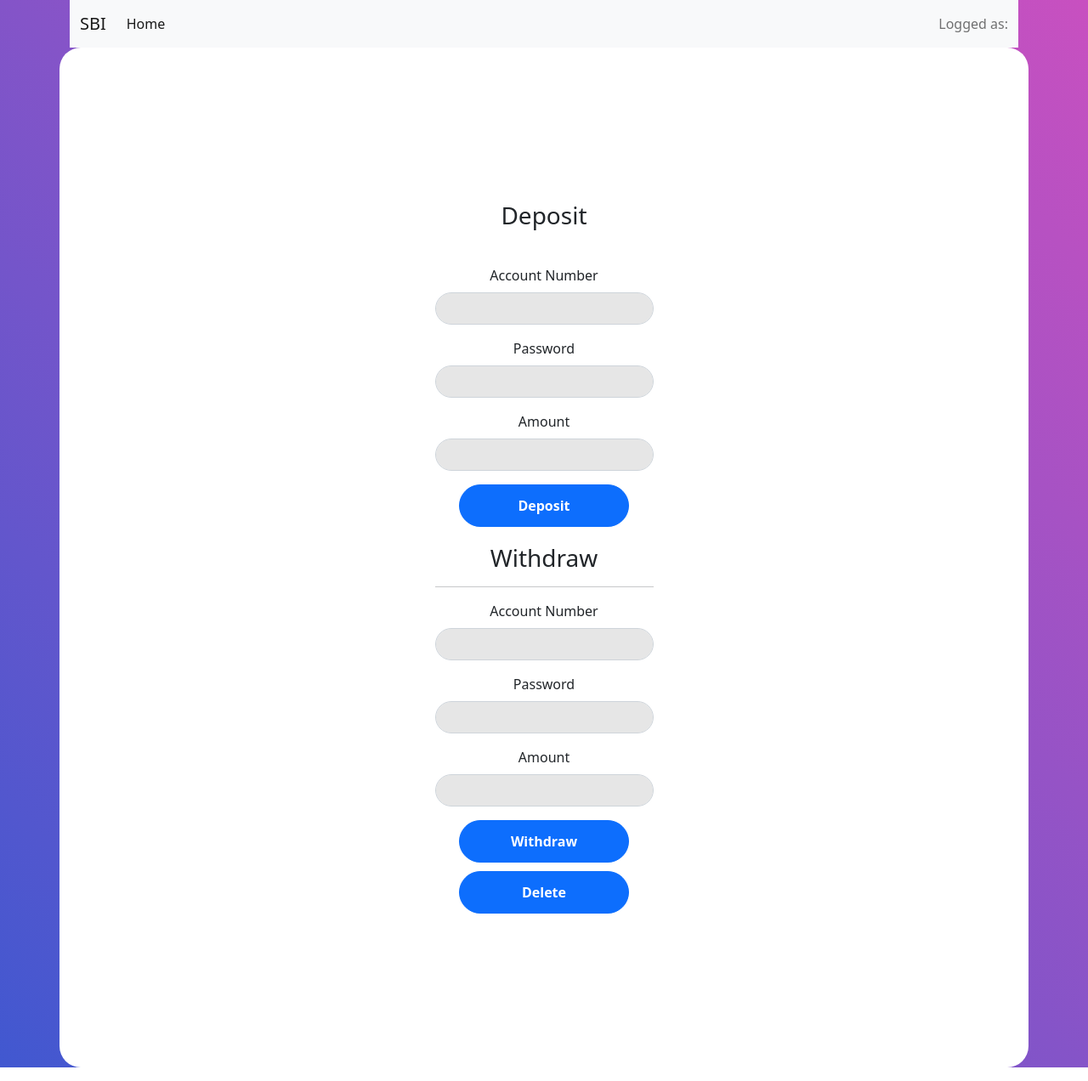
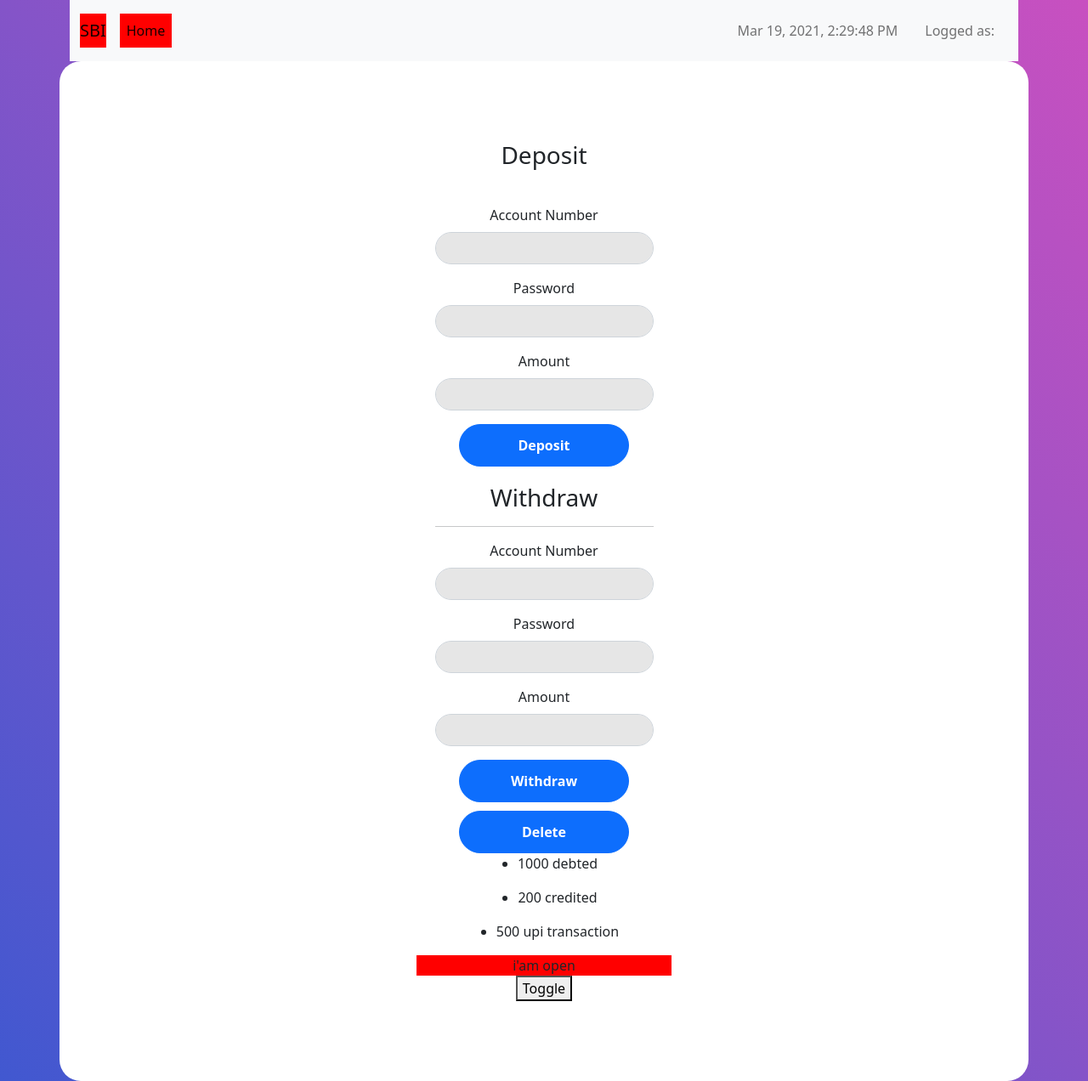
Before and after one commit to sangeethpm45/angular-project, an Angular app: page /home in a window 1280 px wide. Shown: the whole page at 85% size. Built offline with nearby package versions, Linux system fonts and the light colour scheme.

Commit message:
production ,http-server

```diff
--- /dev/null
+++ b/src/app/animationdemo/animationdemo.component.html
@@ -0,0 +1,5 @@
+<div [@openClose]='isOpen?"open":"closed"'>
+    i'am {{isOpen?"open":"closed"}}
+
+</div>
+<button (click)="toggle()">Toggle</button>
--- /dev/null
+++ b/src/app/animationdemo/animationdemo.component.ts
@@ -0,0 +1,36 @@
+import { animate, state, style, transition, trigger } from '@angular/animations';
+import { Component, OnInit } from '@angular/core';
+
+@Component({
+  selector: 'app-animationdemo',
+  templateUrl: './animationdemo.component.html',
+  styleUrls: ['./animationdemo.component.css'],
+  animations:[
+    trigger('openClose',[
+      state('open',style({
+        width:'300px',
+        backgroundColor:'red'
+
+      })),state('closed',style({
+        width:'100px',
+        backgroundColor:'green'
+      })),
+      transition('open=>closed',[
+        animate('1s')
+      ]),
+      transition('closed=>open',[
+        animate('1s')
+      ])
+    ])
+  ]
+})
+export class AnimationdemoComponent implements OnInit {
+
+  constructor() { }
+ isOpen=true
+  ngOnInit(): void {
+  }
+toggle(){
+  this.isOpen=!this.isOpen
+}
+}
--- /dev/null
+++ b/src/app/highlight.directive.ts
@@ -0,0 +1,14 @@
+import { Directive, ElementRef } from '@angular/core';
+
+@Directive({
+  selector: '[appHighlight]'
+})
+export class HighlightDirective {
+
+  constructor(private ell:ElementRef) {
+    console.log(ell);
+    ell.nativeElement.style.backgroundColor='red'
+
+  }
+
+}
--- a/src/app/homepage/homepage.component.html
+++ b/src/app/homepage/homepage.component.html
@@ -2,7 +2,7 @@
   <div>
     <nav class="navbar navbar-expand-lg navbar-light bg-light">
       <div class="container-fluid">
-        <a class="navbar-brand" href="#">SBI</a>
+        <a class="navbar-brand" appHighlight href="#">SBI</a>
         <button
           class="navbar-toggler"
           type="button"
@@ -12,15 +12,18 @@
           aria-expanded="false"
           aria-label="Toggle navigation"
         >
+
           <span class="navbar-toggler-icon"></span>
         </button>
         <div class="collapse navbar-collapse" id="navbarSupportedContent">
           <ul class="navbar-nav me-auto mb-2 mb-lg-0">
             <li class="nav-item">
-              <a class="nav-link active" aria-current="page" href="#">Home</a>
+              <a class="nav-link active" appHighlight aria-current="page" href="#">Home</a>
             </li>
           </ul>
-          <span class="navbar-text"> Logged as:{{ this.name }} </span>
+          <span class="navbar-text p-3"> {{ldate|date:"medium"}} </span>
+          <span class="navbar-text p-3"> Logged as:{{ this.name }} </span>
+
         </div>
       </div>
     </nav>
@@ -175,6 +178,12 @@
           <app-deleteconfirmation (ondelete)='item($event)' [item]='accno' [name1]='name'> </app-deleteconfirmation>
         </div>
       </span>
+      <ul *ngFor="let items of trans">
+        <li>
+          {{items}}
+        </li>
+      </ul>
+      <app-animationdemo></app-animationdemo>
     </div>
   </div>
 </div>
--- a/src/app/homepage/homepage.component.ts
+++ b/src/app/homepage/homepage.component.ts
@@ -26,7 +26,8 @@ export class HomepageComponent implements OnInit {
   })
   name: any
   accno: any
-
+  ldate:Date=new Date
+  trans=["1000 debted ","200 credited" ,"500 upi transaction "]
   constructor(private dp: FormBuilder, public un: DataService) {
     this.name = localStorage.getItem("name")
 
@@ -62,13 +63,17 @@ export class HomepageComponent implements OnInit {
     }
   }
 //---------------------------------------------------------------
-
+//--------------
 delete() {
   this.accno = localStorage.getItem('acno')
   this.name = localStorage.getItem("name")
 }
+//---------------
 
+//-----------------
 item($event:any){
+
 alert($event)
 }
+//-----------------
 }
--- a/src/app/services/data.service.ts
+++ b/src/app/services/data.service.ts
@@ -1,5 +1,6 @@
 import { HttpClient, HttpClientModule } from '@angular/common/http';
 import { Injectable } from '@angular/core';
+import {environment} from '../../environments/environment'
 const options={
 withCredentials:true
 }
@@ -45,7 +46,7 @@ register(accno:any,name:any,password:any){
     balance:0,
     password
   }
-return this.http.post('http://localhost:3000/register',data)
+return this.http.post(environment.Apiurl+"/register'",data)
 
 }
 
@@ -63,7 +64,7 @@ const data={
   accn,
   password:passw
 }
-return this.http.post("http://localhost:3000/login",data,options)
+return this.http.post(environment.Apiurl+"/login",data,options)
  }
 
 //---------------------------------------------------------------------
@@ -82,7 +83,7 @@ deposit(accn:any,pwd:any,amd:any){
     pwd,
     amt
   }
-  return this.http.post("http://localhost:3000/deposit",data,options)
+  return this.http.post(environment.Apiurl+"/deposit",data,options)
 }
 
 //-----------------------------------------------------------
@@ -99,7 +100,7 @@ withdraw(accn:any,pass:any,amd:any){
     pwd:pass,
     amt
   }
-  return this.http.post("http://localhost:3000/withdraw",data,options)
+  return this.http.post(environment.Apiurl+"/withdraw",data,options)
  }
 
 //-----------------------------------------------------------------------
--- a/src/environments/environment.prod.ts
+++ b/src/environments/environment.prod.ts
@@ -1,3 +1,4 @@
 export const environment = {
-  production: true
+  production: true,
+  Apiurl:'http://localhost:3000'
 };
--- a/src/environments/environment.ts
+++ b/src/environments/environment.ts
@@ -3,7 +3,8 @@
 // The list of file replacements can be found in `angular.json`.
 
 export const environment = {
-  production: false
+  production: false,
+  Apiurl:'http://localhost:3000'
 };
 
 /*
```
Also changed, not shown: src/app/app.module.ts (+11 -2 lines), src/app/animationdemo/animationdemo.component.css (added), 2 other files (tests, documents, lock files or other folders).
